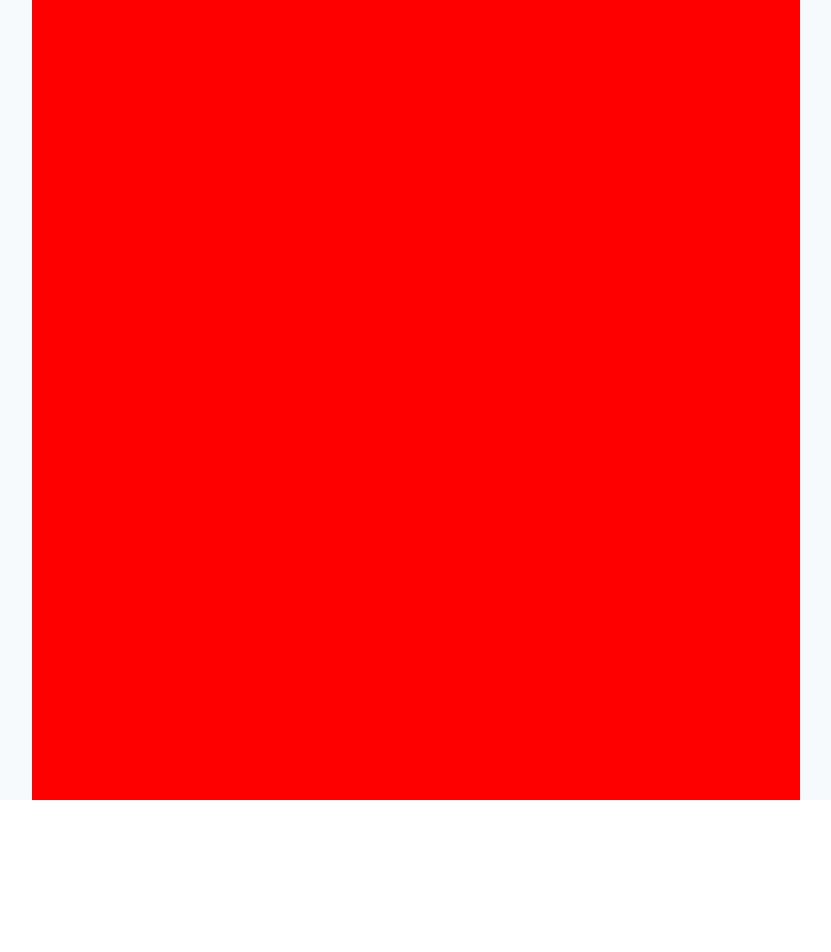
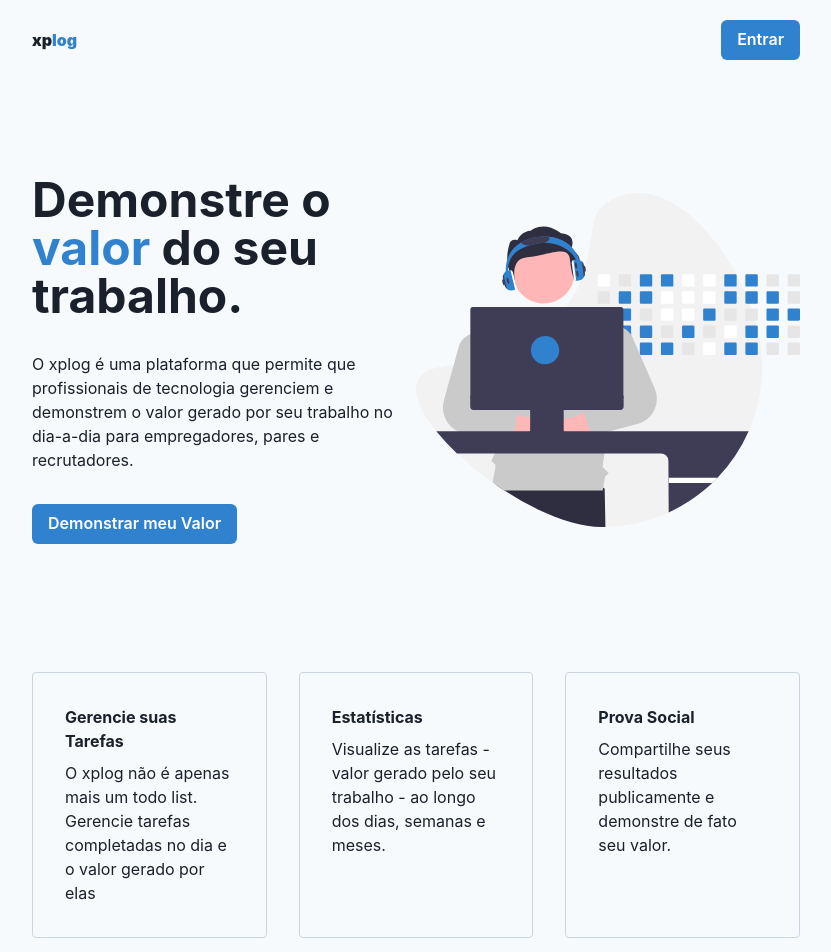
Before and after one commit to fischerafael/brag-log, a Next.js app: page / in a window 1280 px wide. Shown: the top 952 px of the page, without its empty margins (224-1055 px from the left). Before the commit the page ends 800 px from the top, so only its background shows below. Built offline with nearby package versions, Linux system fonts and the light colour scheme.

Commit message:
feat: features section

```diff
--- a/pages/_document.tsx
+++ b/pages/_document.tsx
@@ -1,13 +1,15 @@
-import { Html, Head, Main, NextScript } from 'next/document'
+import { Html, Head, Main, NextScript } from "next/document";
 
 export default function Document() {
   return (
     <Html lang="en">
-      <Head />
+      <Head>
+        <title>xplog</title>
+      </Head>
       <body>
         <Main />
         <NextScript />
       </body>
     </Html>
-  )
+  );
 }
--- a/src/client/pages/PageAppLandingPage/index.tsx
+++ b/src/client/pages/PageAppLandingPage/index.tsx
@@ -4,12 +4,9 @@ import * as Chakra from "@chakra-ui/react";
 export const PageAppLandingPage = () => {
   return (
     <TemplateLandingPage bg="gray.50">
-      <Chakra.HStack
-        minH="100vh"
-        w="full"
-        bg="red"
-        maxW="container.md"
-      ></Chakra.HStack>
+      <Header />
+      <HeroSection />
+      <FeaturesSection />
     </TemplateLandingPage>
   );
 };
@@ -25,13 +22,132 @@ export const TemplateLandingPage = ({
   return (
     <Chakra.Grid
       w="full"
-      alignItems="flex-start"
+      alignContent="flex-start"
       justifyItems="center"
       minH="100vh"
       px="8"
+      gap="0"
       {...props}
     >
       {children}
     </Chakra.Grid>
   );
 };
+
+export const Header = () => {
+  return (
+    <Chakra.HStack
+      w="full"
+      justify="space-between"
+      maxW="container.md"
+      h="10vh"
+    >
+      <Chakra.Text fontWeight="black">
+        xp
+        <Chakra.Text as="span" color="blue.500">
+          log
+        </Chakra.Text>
+      </Chakra.Text>
+      <Chakra.Button colorScheme="blue">Entrar</Chakra.Button>
+    </Chakra.HStack>
+  );
+};
+
+export const HeroSection = () => {
+  return (
+    <Chakra.Grid
+      h="70vh"
+      w="full"
+      maxW="container.md"
+      gridTemplateColumns={["1fr", "1fr", "1fr 1fr"]}
+    >
+      <Chakra.VStack align="flex-start" justify="center" spacing="8">
+        <Chakra.Text
+          fontWeight="bold"
+          fontSize="5xl"
+          maxW="350px"
+          lineHeight="1"
+        >
+          Demonstre o{" "}
+          <Chakra.Text as="span" color="blue.500">
+            valor
+          </Chakra.Text>{" "}
+          do seu trabalho.
+        </Chakra.Text>
+        <Chakra.Text>
+          O xplog é uma plataforma que permite que profissionais de tecnologia
+          gerenciem e demonstrem o valor gerado por seu trabalho no dia-a-dia
+          para empregadores, pares e recrutadores.
+        </Chakra.Text>
+        <Chakra.Button colorScheme="blue">Demonstrar meu Valor</Chakra.Button>
+      </Chakra.VStack>
+
+      <Chakra.VStack align="flex-start" justify="center" spacing="8">
+        <Chakra.Image src="/hero-image.svg" aria-label="heroImage" />
+      </Chakra.VStack>
+    </Chakra.Grid>
+  );
+};
+
+interface FeatureCardProps {
+  id?: string;
+  title: string;
+  subTitle: string;
+}
+
+export const FeatureCard = ({ title, subTitle }: FeatureCardProps) => {
+  return (
+    <Chakra.VStack
+      w="full"
+      p="8"
+      align="flex-start"
+      border="1px"
+      borderColor="gray.300"
+      borderRadius="4"
+    >
+      <Chakra.Text fontWeight="bold">{title}</Chakra.Text>
+      <Chakra.Text>{subTitle}</Chakra.Text>
+    </Chakra.VStack>
+  );
+};
+
+const features: FeatureCardProps[] = [
+  {
+    id: "1",
+    title: "Gerencie suas Tarefas",
+    subTitle:
+      "O xplog não é apenas mais um todo list. Gerencie tarefas completadas no dia e o valor gerado por elas",
+  },
+  {
+    id: "2",
+    title: "Estatísticas",
+    subTitle:
+      "Visualize as tarefas - valor gerado pelo seu trabalho - ao longo dos dias, semanas e meses.",
+  },
+  {
+    id: "3",
+    title: "Prova Social",
+    subTitle:
+      "Compartilhe seus resultados publicamente e demonstre de fato seu valor.",
+  },
+];
+
+export const FeaturesSection = () => {
+  return (
+    <Chakra.Grid
+      w="full"
+      maxW="container.md"
+      gridTemplateColumns={["1fr", "1fr", "1fr 1fr", "1fr 1fr 1fr"]}
+      gap="8"
+      py="8"
+    >
+      {features.map((feat) => (
+        <FeatureCard
+          key={feat.id}
+          title={feat.title}
+          subTitle={feat.subTitle}
+        />
+      ))}
+    </Chakra.Grid>
+  );
+};
```
Also changed, not shown: public/hero-image.svg (added).
